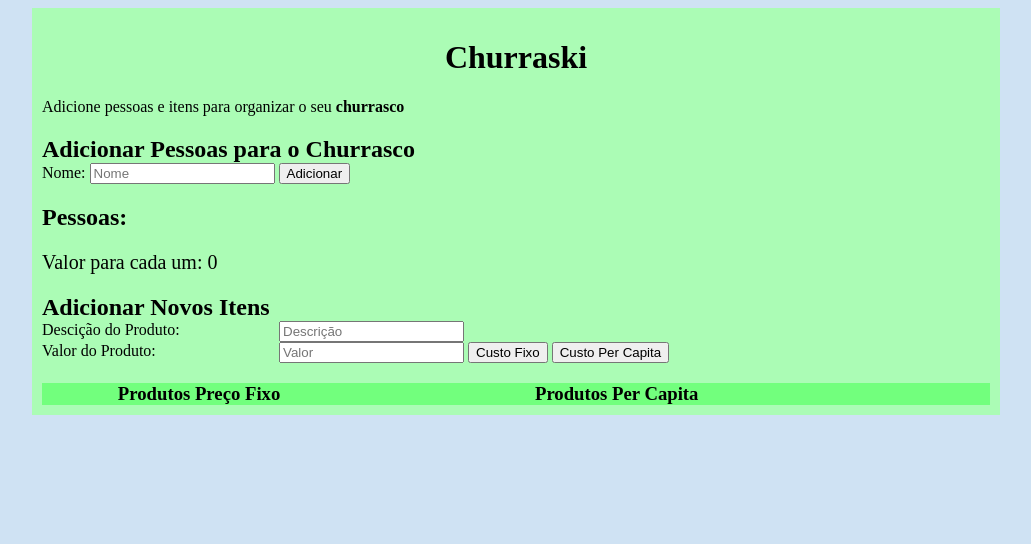
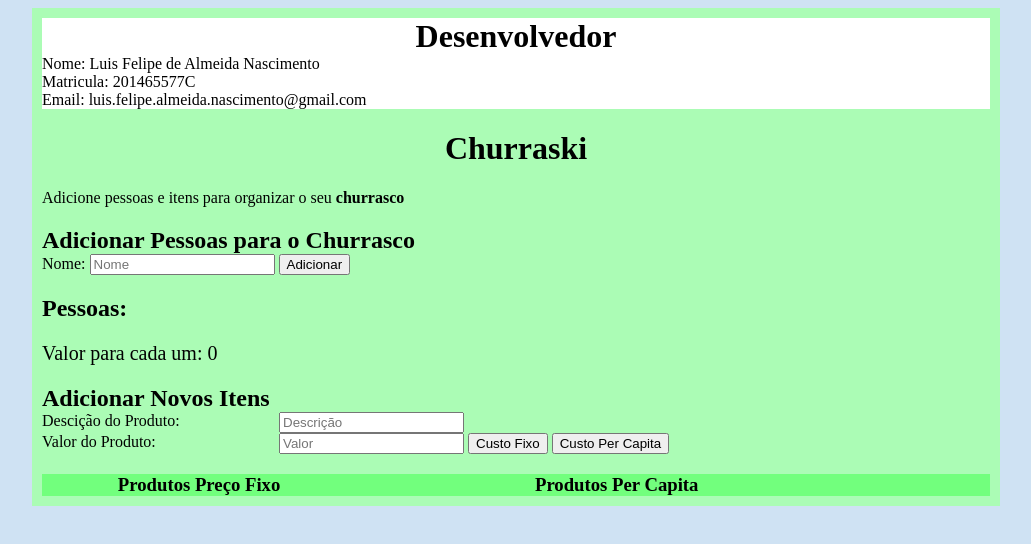
Before and after one commit to LuisFelipeAN/Trabalho1LabWeb, a plain HTML site: page index.html in a window 1280 px wide. Shown: the whole page, without its empty margins (134-1165 px from the left). Drawn offline with Linux system fonts and the light colour scheme.

Commit message:
Adicionado nome

```diff
--- a/index.html
+++ b/index.html
@@ -17,7 +17,11 @@
     td {
       border: 1px solid black;
     }
-
+    .desenvolvedor{
+      display: block;
+      width: 100%;
+      background: white;
+    }
     .tabelas{
       display: inline-flex;
       float: left;
@@ -75,7 +79,10 @@
       font-size: 20px;
       font-weight: 300;
     }
-
+    .desenvolvedor p,.desenvolvedor h1{
+      margin: 0;
+      border: 0;
+    }
     .leyout > h2{
       margin-top: 20px;
       margin-bottom: 0;
@@ -115,6 +122,12 @@
   </style>
   <body>
     <div class="leyout">
+      <div class="desenvolvedor">
+        <h1>Desenvolvedor</h1>
+        <p>Nome: Luis Felipe de Almeida Nascimento</p>
+        <p> Matricula: 201465577C</p>
+        <p>Email: luis.felipe.almeida.nascimento@gmail.com </p>
+      </div>
       <h1 style="align-self: center ">Churraski</h1>
         <p>Adicione pessoas e itens para organizar o seu <strong>churrasco</strong></p>
         <h2>Adicionar Pessoas para o Churrasco</h2>
```
